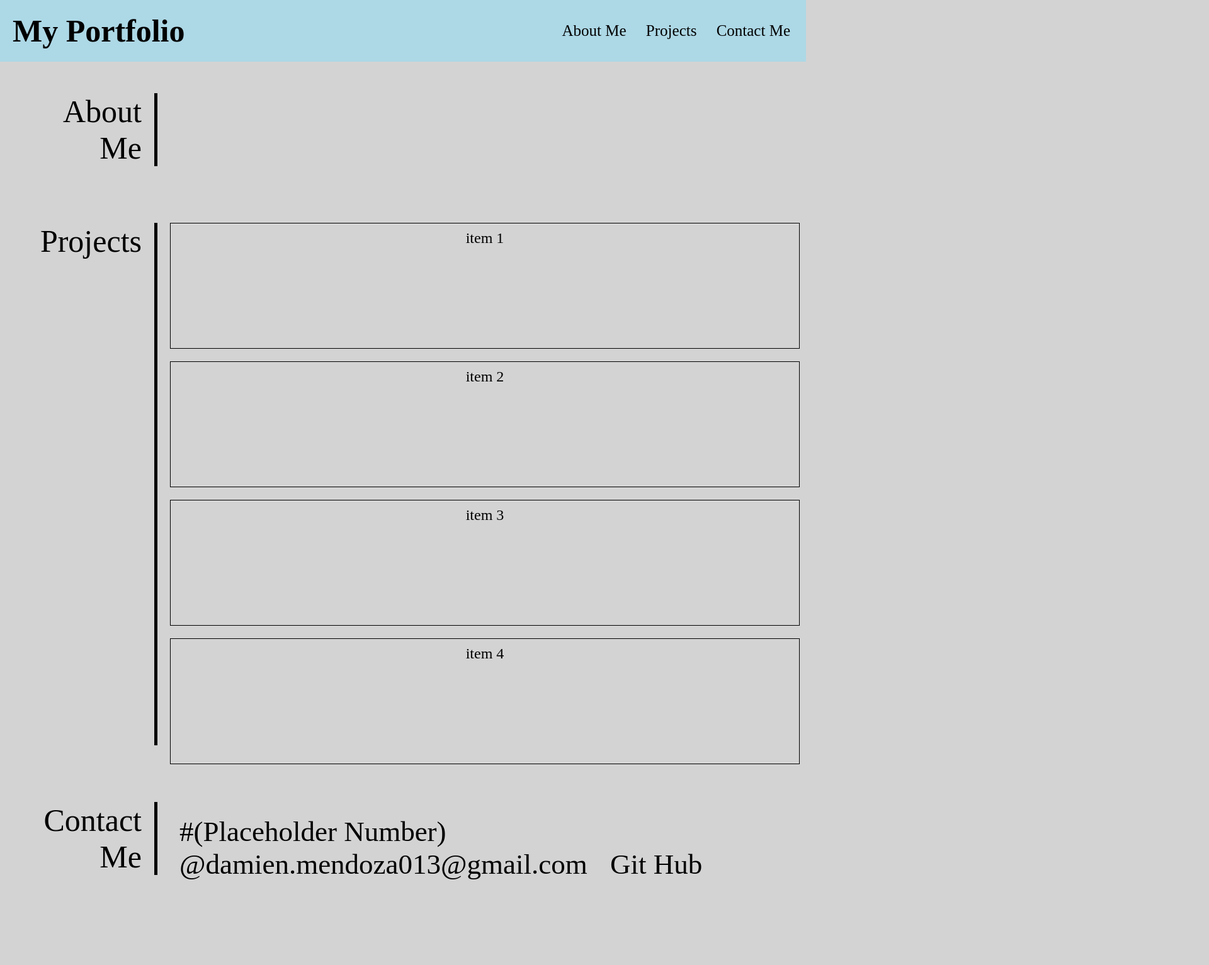
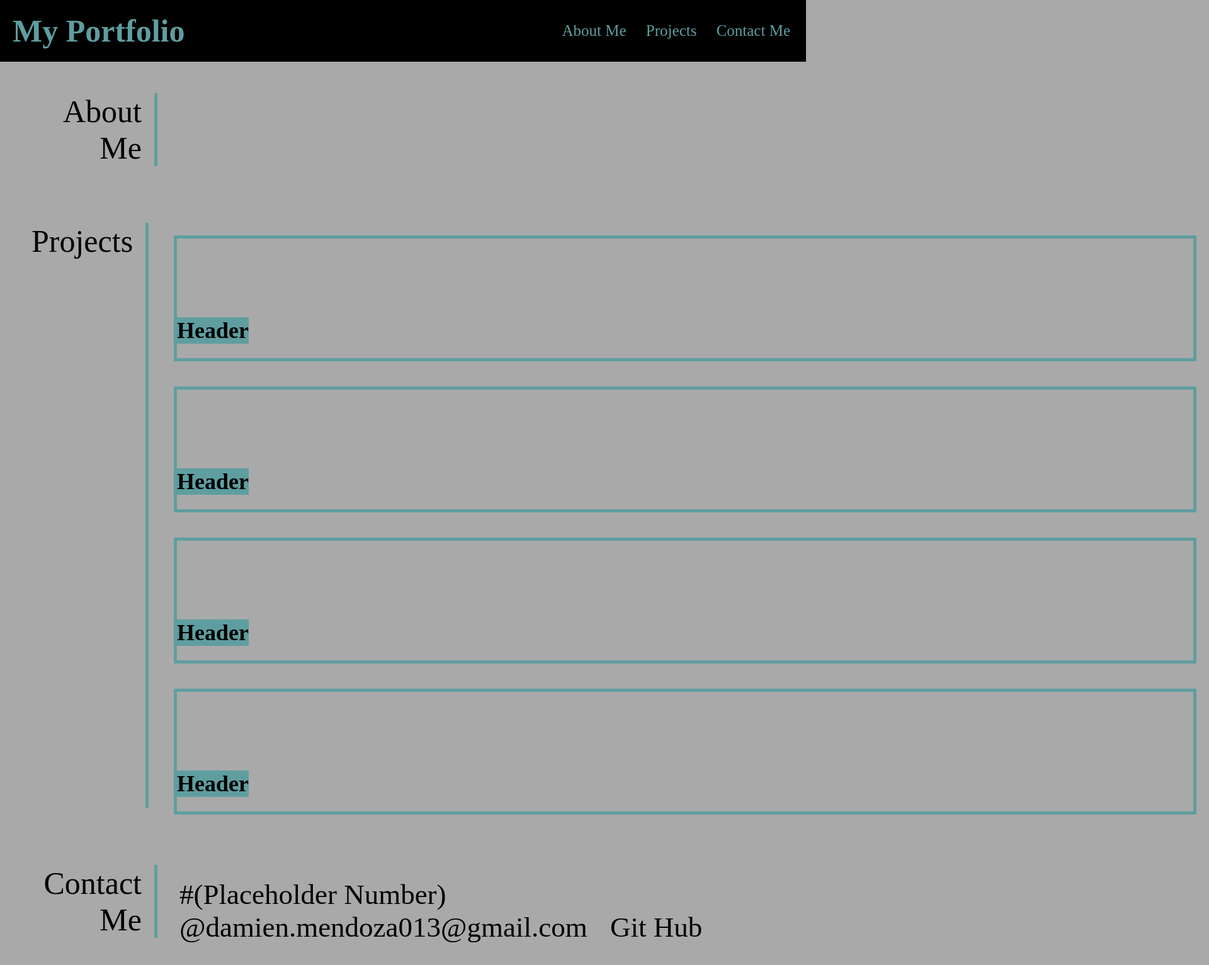
Before and after one commit to DMendoza013/damien-mendoza-portfolio, a plain HTML site: page index.html in a window 1280 px wide. Shown: the whole page at 63% size, 1920 px wide, since content can reach past the window. Before the commit the page ends 1470 px from the top, so only its background shows below. Drawn offline with Linux system fonts and the light colour scheme.

Commit message:
added class card column with some color changes

```diff
--- a/assets/css/style.css
+++ b/assets/css/style.css
@@ -4,13 +4,20 @@
     margin: 0;
 }
 
+:root {
+    --white: white;
+    --gray: darkgray;
+    --blue: cadetblue;
+    --black: black;
+}
+
 body {
-    background-color: lightgray;
+    background-color: var(--gray);
 }
 
 header {
     padding: 20px;
-    background-color: lightblue;
+    background-color: var(--black);
 
 
 }
@@ -18,6 +25,7 @@ header {
 header h1 {
     display: inline-block;
     font-size: 50px;
+    color: var(--blue);
 }
 
 header nav {
@@ -37,7 +45,7 @@ header nav ul li {
 }
 
 a {
-    color: black;
+    color: var(--blue);
     text-decoration: none;
 }
 
@@ -52,12 +60,9 @@ section {
     display: flex;
 }
 
-#about-me p {
-
-}
 
 aside {
-    border-right: 5px solid black;
+    border-right: 5px solid var(--blue);
     flex: 1;
     max-width: 200px;
     /* min-width: 100px; */
@@ -70,6 +75,10 @@ aside {
     font-size: 50px;
 }
 
+aside p {
+    color: var(--black);
+}
+
 #projects {
      display: flex;
 }
@@ -77,27 +86,49 @@ aside {
 .card-container {
     /* width: 89%; */
      display: flex;
+     flex: 1;
     /* flex-wrap: wrap;*/
     flex-direction: column;
-    flex: 1 0 10px;
     justify-content: center;
+    padding: 10px;
+}
+
+.card-column {
+    flex-direction: column;
+    flex: 1 1 200px;
+    /* padding: 10px; */
+    text-align: center;
+    border-style: solid;
+    border-width: 5px;
+    margin: 20px;
+    /* background-color: var(--white); */
+    border-color: var(--blue);
 }
 
 .card {
     /* display: flex; */
     /* flex-wrap: wrap; */
-    flex-direction: column;
+    /* flex-direction: column;
     flex: 1 0 200px;
     padding: 10px;
     text-align: center;
     border-style: solid;
     border-width: 1px;
-    margin: 10px;
+    margin: 10px; */
+}
+
+.card-header {
+    position: relative;
+    /* margin-right: 20px; */
+    margin: 125px 1500px 0px 0px;
+    /* border: 2px solid black; */
+    background-color: var(--blue);
 }
 
 #contact-nav {
     display: flex;
     flex: 1;
+    flex-wrap: wrap;
     flex-direction: row;
     justify-content: space-evenly;
     align-items: center;
@@ -112,3 +143,7 @@ aside {
     display: inline-block;
     margin-left: 25px;
 }
+
+#contact-nav a {
+    color: var(--black);
+}
--- a/index.html
+++ b/index.html
@@ -45,24 +45,33 @@
 
 
             <div class="card-container">
-                <div class="card">
-                    <p>item 1</p>
-                 </div>
+                <div class="card-column">
+                    <figure class="card">
+                        <h2 class="card-header">Header</h2>
+                    </figure>
+                </div>
 
 
-                <div class="card">
-                    <p>item 2</p>
-                 </div>
+                <div class="card-column">
+                    <figure class="card">
+                        <h2 class="card-header">Header</h2>
+                    </figure>
+                </div>
 
 
-                <div class="card">
-                    <p>item 3</p>
-                 </div>
+                <div class="card-column">
+                    <figure class="card">
+                        <h2 class="card-header">Header</h2>
+                    </figure>
+                </div>
 
 
-                <div class="card">
-                    <p>item 4</p>
-                 </div>
+                <div class="card-column">
+                    <figure class="card">
+                        <h2 class="card-header">Header</h2>
+                    </figure>
+                </div>
+
             </div>
 
         <!--create a flexbox layout with a responsive design-->
```
